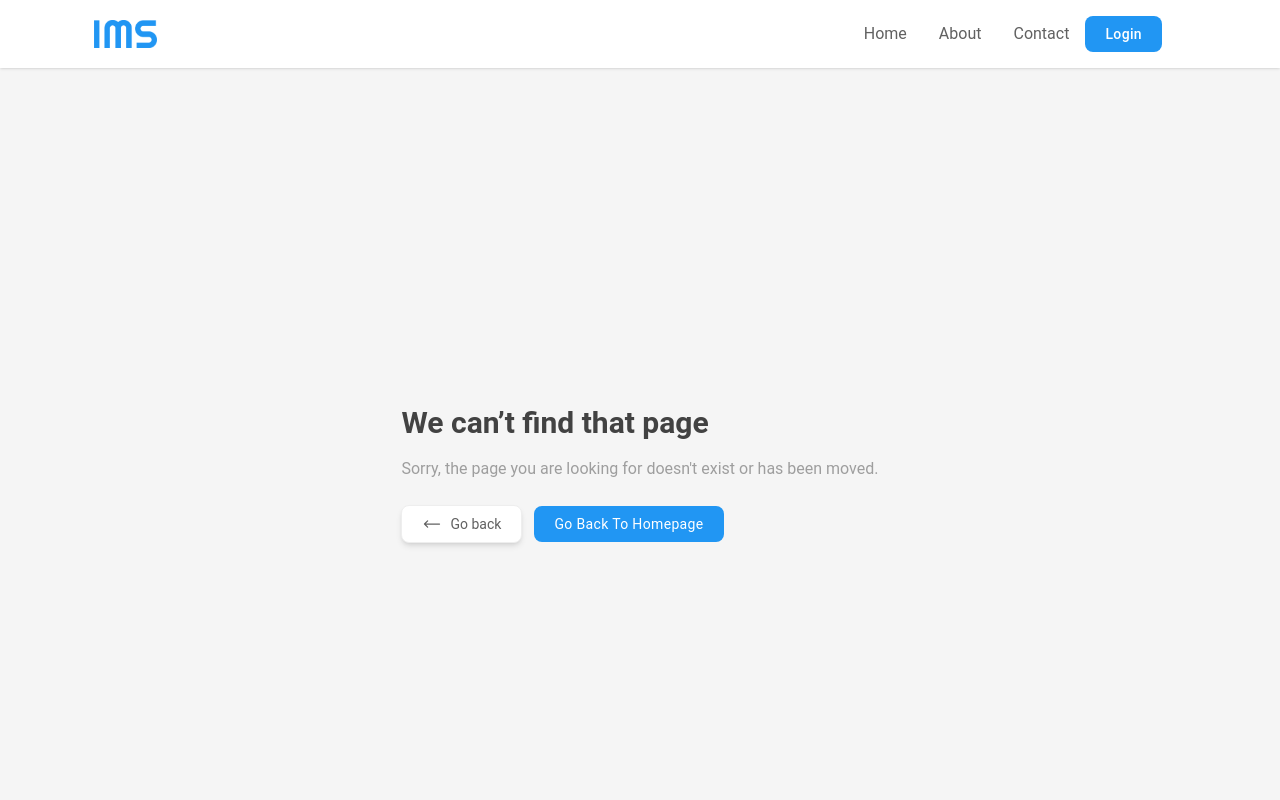
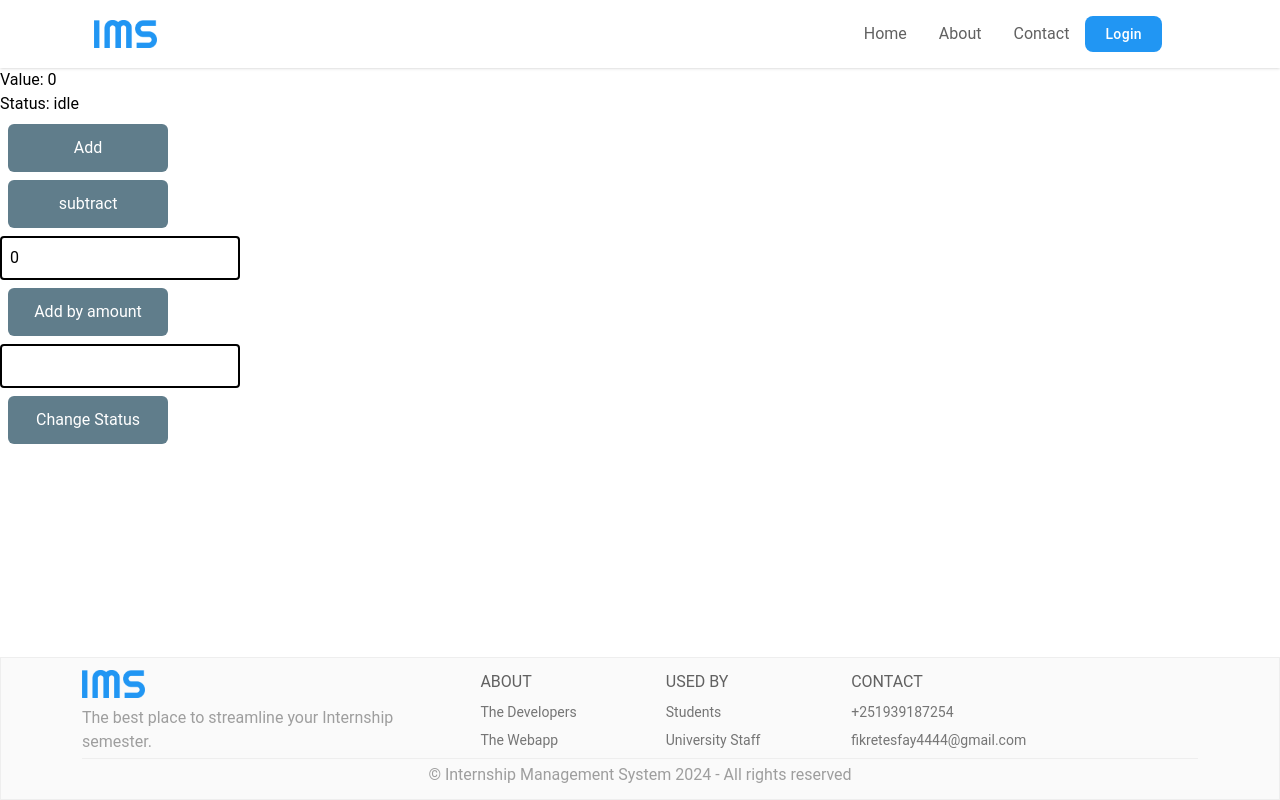
Before and after one commit to fikre4444/internship_system_frontend, a React (Vite) app: page /counter in a window 1280 px wide. Shown: the top 800 px of the page. Built offline with nearby package versions, Linux system fonts and the light colour scheme.

Commit message:
added simple counter redux state

```diff
--- a/package.json
+++ b/package.json
@@ -13,6 +13,7 @@
     "@heroicons/react": "^2.1.5",
     "@json2csv/plainjs": "^7.0.6",
     "@material-tailwind/react": "^2.1.10",
+    "@reduxjs/toolkit": "^2.2.7",
     "axios": "^1.7.7",
     "front-end": "file:",
     "jwt-decode": "^4.0.0",
@@ -20,6 +21,7 @@
     "react-dom": "^18.3.1",
     "react-icons": "^5.3.0",
     "react-pro-sidebar": "^1.1.0",
+    "react-redux": "^9.1.2",
     "react-router-dom": "^6.26.1",
     "react-toastify": "^10.0.5"
   },
--- a/src/App.jsx
+++ b/src/App.jsx
@@ -29,6 +29,7 @@ import DepartmentCoordinatorPage2 from './pages/dashboards/DepartmentCoordinator
 import RegisterUser from './pages/dashboards/AdminPages/RegisterUser';
 import AdminPage2 from './pages/dashboards/AdminPages/SecondAdmin';
 import DeleteUser from './pages/dashboards/AdminPages/DeleteUser';
+import CounterPage from './pages/CounterPage';
 
 function App() {
 
@@ -69,6 +70,7 @@ function App() {
           <Route path="/forgot-password" element={<ForgotPassword />} />
           <Route path="/about" element={<About />} />
           <Route path="/contact" element={<Contact />} />
+          <Route path="/counter" element={<CounterPage />} />
         </Routes>
       </Layout>
     </Router>
--- a/src/main.jsx
+++ b/src/main.jsx
@@ -2,10 +2,14 @@ import { StrictMode } from 'react'
 import { createRoot } from 'react-dom/client'
 import App from './App.jsx'
 import './index.css'
+import { Provider } from 'react-redux';
+import store from './redux/store';
 
 
 createRoot(document.getElementById('root')).render(
   <StrictMode>
-    <App />
+    <Provider store={store}>
+      <App />
+    </Provider>
   </StrictMode>,
 )
--- /dev/null
+++ b/src/pages/CounterPage.jsx
@@ -0,0 +1,127 @@
+import { useState } from 'react';
+
+import { useSelector, useDispatch } from 'react-redux';
+import { increment, decrement, incrementByAmount, makeActiveAndIncrementByAmount } from '../redux/slices/counterSlice';
+
+
+const CounterPage = () => {
+  const dispatch = useDispatch();
+
+  const value = useSelector(state => state.counter.value);
+  const status = useSelector(state => state.counter.status);
+
+  const [ amount, setAmount ] = useState(0);
+  const [ statusText, setStatusText ] = useState("");
+
+  return (
+    <div>
+      <div>
+        Value: {value}
+      </div>
+      <div>
+        Status: {status}
+      </div>
+      <div>
+        <button className="text-md p-3 block bg-blue-gray-500 w-40 rounded-md m-2 text-white"
+          onClick={()=>dispatch(increment())}
+        >
+          Add
+        </button>
+        <button className="text-md p-3 block bg-blue-gray-500 w-40 rounded-md m-2 text-white"
+          onClick={()=>dispatch(decrement())}
+        >
+          subtract
+        </button>
+      </div>
+      <div>
+        <input
+           type="number"
+           className="border-black border-2 rounded p-2 text-md"
+           value={amount}
+           onChange={(e) => setAmount(e.target.value)}
+        />
+        <button className="text-md p-3 block bg-blue-gray-500 w-40 rounded-md m-2 text-white"
+          onClick={() => dispatch(incrementByAmount(Number(amount)))}
+        >
+          Add by amount
+        </button>
+      </div>
+      <div>
+        <input
+           type="text"
+           className="border-black border-2 rounded p-2 text-md"
+           value={statusText}
+           onChange={(e) => setStatusText(e.target.value)}
+        />
+        <button className="text-md p-3 block bg-blue-gray-500 w-40 rounded-md m-2 text-white"
+          onClick={() => dispatch(makeActiveAndIncrementByAmount({
+            amount: Number(amount),
+            statusChange: statusText
+          }))}
+        >
+          Change Status
+        </button>
+      </div>
+
+    </div>
+  )
+}
+
+export default CounterPage
+
+
+
+
+
+
+
+
+
+
+
+
+
+
+
+
+
+
+
+
+
+
+
+
+
+
+
+
+// import { useSelector, useDispatch } from 'react-redux'
+// import { decrement, increment } from '../redux/slices/counterSlice'
+
+// export function CounterPage() {
+//   const count = useSelector(state => state.counter.value)
+//   const dispatch = useDispatch()
+
+//   return (
+//     <div>
+//       <div className="flex flex-col gap-4 p-5">
+//         <button
+//           className="p-2 bg-blue-400 text-md text-black rounded-md w-36"
+//           aria-label="Increment value"
+//           onClick={() => dispatch(increment())}
+//         >
+//           Increment
+//         </button>
+//         <span className="text-lg font-semibold">{count}</span>
+//         <button
+//           className="p-2 bg-blue-400 text-md text-black rounded-md w-36"
+//           aria-label="Decrement value"
+//           onClick={() => dispatch(decrement())}
+//         >
+//           Decrement
+//         </button>
+//       </div>
+//     </div>
+//   )
+// }
--- /dev/null
+++ b/src/redux/slices/counterSlice.js
@@ -0,0 +1,31 @@
+import { createSlice } from '@reduxjs/toolkit';
+
+const initialState = {
+  status: "idle",
+  value: 0
+};
+
+export const counterSlice = createSlice({
+  name: "counter",
+  initialState: initialState,
+  reducers : {
+    increment: state => {
+      state.value += 1;
+    },
+    decrement: state => {
+      state.value -= 1;
+    },
+    incrementByAmount: (state, action) => {
+      state.value += action.payload;
+    },
+    makeActiveAndIncrementByAmount: (state, action) => {
+      const { amount, statusChange } = action.payload;
+      state.value += amount;
+      state.status = statusChange;
+    }
+  }
+});
+
+export const {increment, decrement, incrementByAmount, makeActiveAndIncrementByAmount } = counterSlice.actions;
+
+export default counterSlice.reducer;
--- /dev/null
+++ b/src/redux/store.js
@@ -0,0 +1,8 @@
+import { configureStore } from '@reduxjs/toolkit';
+import counterReducer from './slices/counterSlice';
+
+export default configureStore({
+  reducer: {
+    counter: counterReducer,
+  }
+})
```
Also changed, not shown: 1 other file (tests, documents, lock files or other folders).
